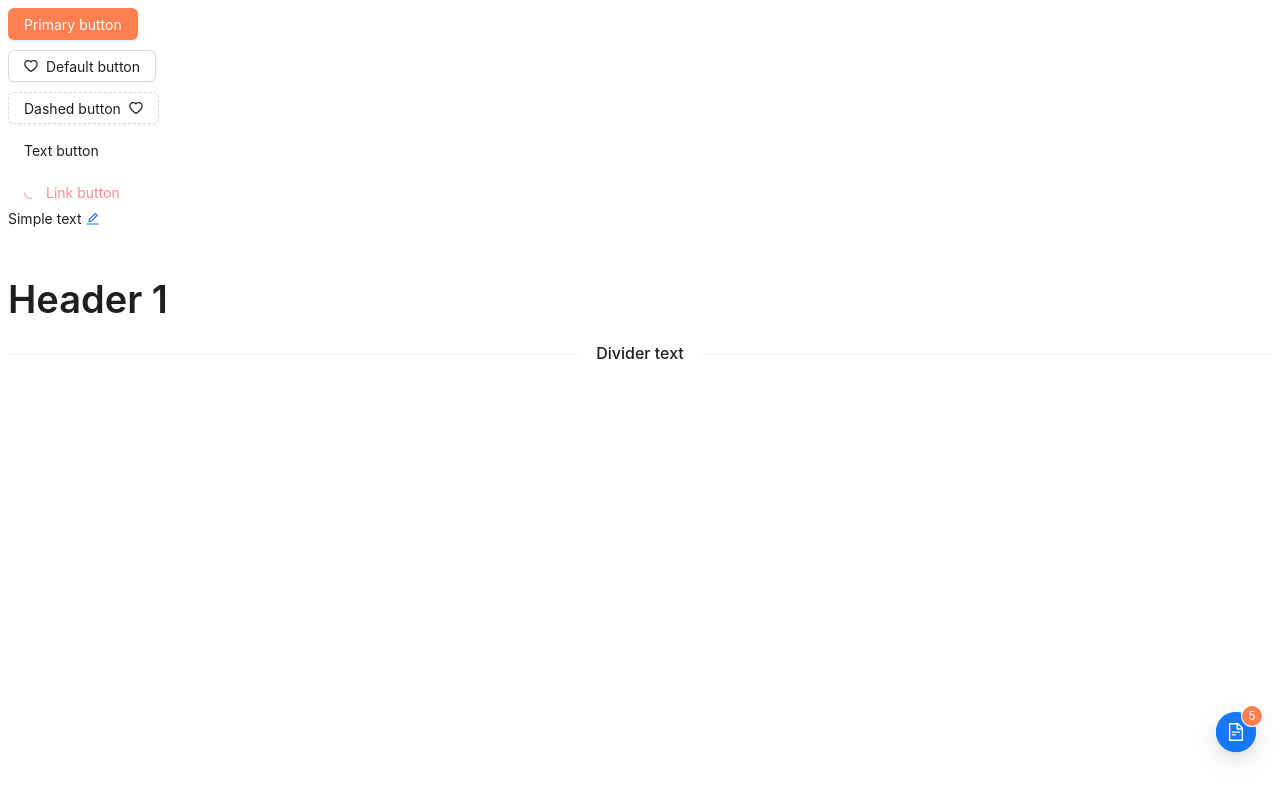
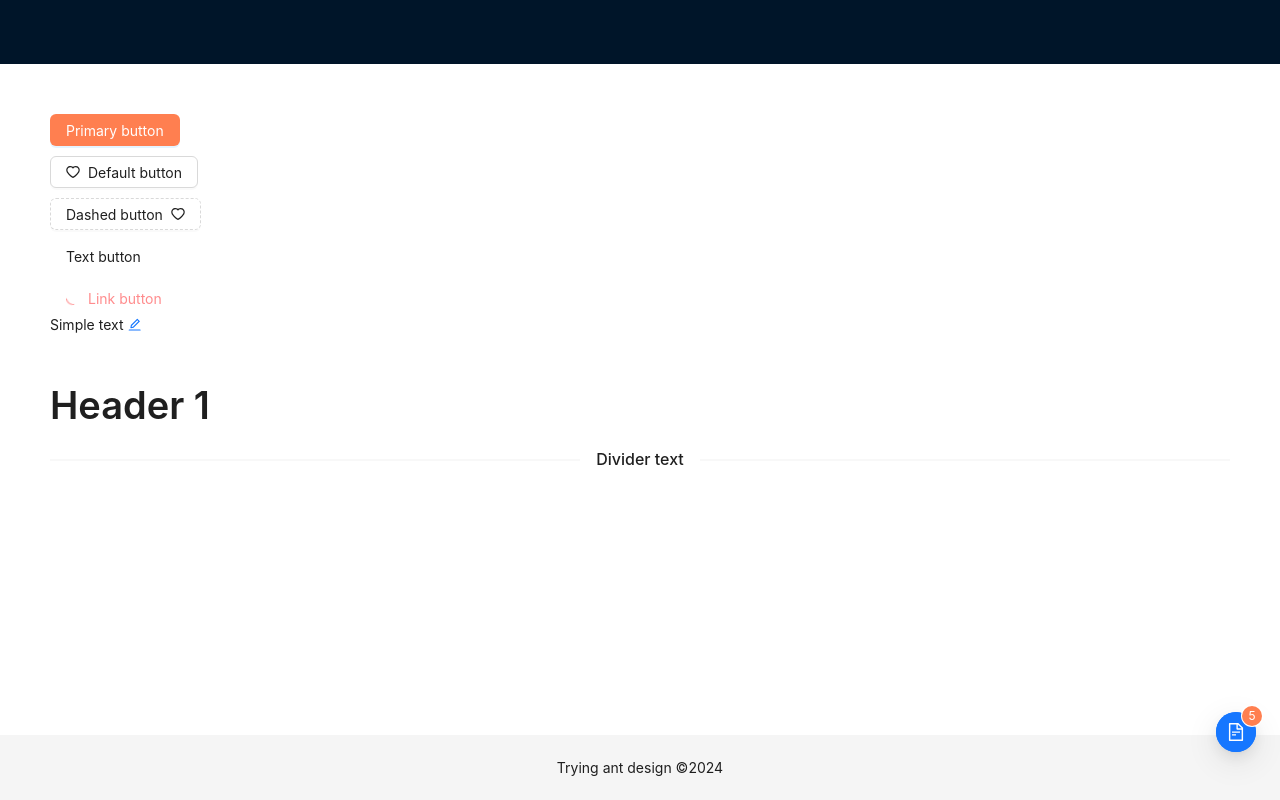
Before and after one commit to AidaChernyavskaya/ant-design, a React (Create React App) app: page / in a window 1280 px wide. Built offline with nearby package versions, Linux system fonts and the light colour scheme.

Commit message:
Try Layout element

```diff
--- /dev/null
+++ b/src/App.css
@@ -0,0 +1,5 @@
+*, ::after, ::before {
+    margin: 0;
+    padding: 0;
+    box-sizing: border-box;
+}
--- a/src/App.tsx
+++ b/src/App.tsx
@@ -1,16 +1,17 @@
 import React, {useState} from 'react';
-import { Button } from "antd";
+import './App.css';
+import { Button, FloatButton, Typography } from "antd";
 import {HeartOutlined} from "@ant-design/icons";
-import { FloatButton } from "antd";
-import {Typography} from "antd";
 
-import {Divider} from "antd";
-import {Flex} from "antd";
+import {Divider, Flex, Layout} from "antd";
+import {Content, Footer, Header} from "antd/es/layout/layout";
 
 function App() {
     const [editableStr, setEditableStr] = useState('Simple text');
   return (
-      <div>
+      <Layout style={{height: '100vh'}}>
+          <Header></Header>
+          <Content style={{background: 'white', padding: '50px'}}>
               <Flex vertical={true} justify={"flex-start"} align={"flex-start"} gap={10}>
                   <Button type={"primary"} style={{ background: "coral"}}>Primary button</Button>
                   <Button type={"default"} icon={<HeartOutlined/>}>Default button</Button>
@@ -25,7 +26,9 @@ function App() {
               <Typography.Title level={1}>Header 1</Typography.Title>
 
               <Divider children={'Divider text'}/>
-      </div>
+          </Content>
+          <Footer style={{textAlign: "center"}}>Trying ant design ©{new Date().getFullYear()}</Footer>
+      </Layout>
 
   );
 }
```
Lines whose indentation alone changed are shown as unchanged.
